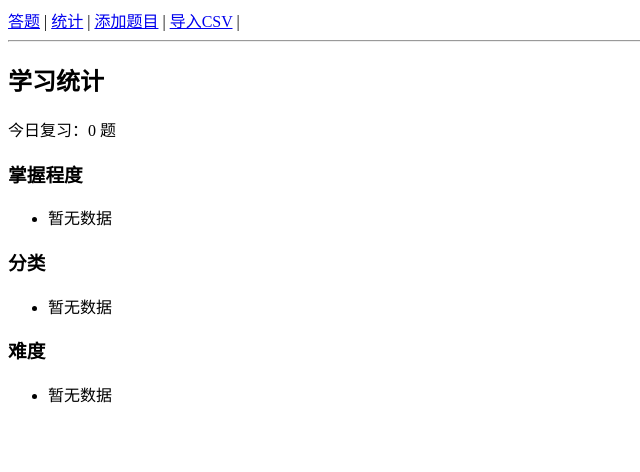
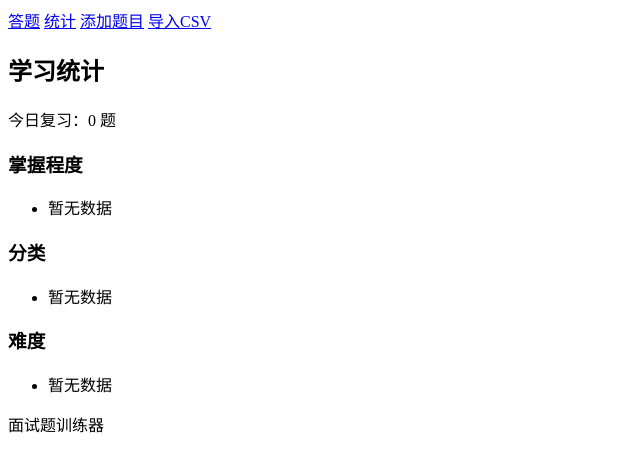
Before and after one commit to Biophilia18/interview_trainer, a Flask app: page /stats in a window 1280 px wide. Shown: the top 472 px of the page, without its empty margins (0-640 px from the left). Run offline with Flask 3, Linux system fonts and the light colour scheme; data that the repository does not hold is empty.

Commit message:
optmized style

```diff
--- a/templates/base.html
+++ b/templates/base.html
@@ -3,24 +3,33 @@
 <head>
     <meta charset="UTF-8">
     <title>面试题训练器</title>
+    <link rel="stylesheet" href="{{ url_for('static', filename='style.css') }}">
 </head>
 <body>
-    <nav>
-        <a href="{{ url_for('index') }}">答题</a> |
-        <a href="{{ url_for('stats') }}">统计</a> |
-        <a href="{{ url_for('add_question') }}">添加题目</a> |
-        <a href="{{ url_for('import_csv') }}">导入CSV</a> |
-    </nav>
-    <hr>
+  <nav class="nav">
+    <a href="{{ url_for('index') }}" class="nav__link">答题</a>
+    <a href="{{ url_for('stats') }}" class="nav__link">统计</a>
+    <a href="{{ url_for('add_question') }}" class="nav__link">添加题目</a>
+    <a href="{{ url_for('import_csv') }}" class="nav__link">导入CSV</a>
+
+  </nav>
+
+  <main class="container">
     {% with messages = get_flashed_messages() %}
       {% if messages %}
-        <ul>
+        <ul class="flash">
           {% for msg in messages %}
-            <li>{{ msg }}</li>
+            <li class="flash__item">{{ msg }}</li>
           {% endfor %}
         </ul>
       {% endif %}
     {% endwith %}
-    {% block content %}{% endblock %}
+
+    <div class="card">
+      {% block content %}{% endblock %}
+    </div>
+  </main>
+
+  <footer class="footer">面试题训练器</footer>
 </body>
 </html>
--- a/templates/stats.html
+++ b/templates/stats.html
@@ -3,7 +3,7 @@
 <h2>学习统计</h2>
 <p>今日复习：{{ stats.today_reviews }} 题</p>
 <h3>掌握程度</h3>
-<ul>
+<ul class="stats__list">
 {% for level, count in stats.level_stats.items() %}
   <li>{{ level }} 星: {{ count }} 题</li>
 {% else %}
```
Also changed, not shown: templates/question.html (+16 -5 lines), static/style.css (added), 1 other file.
